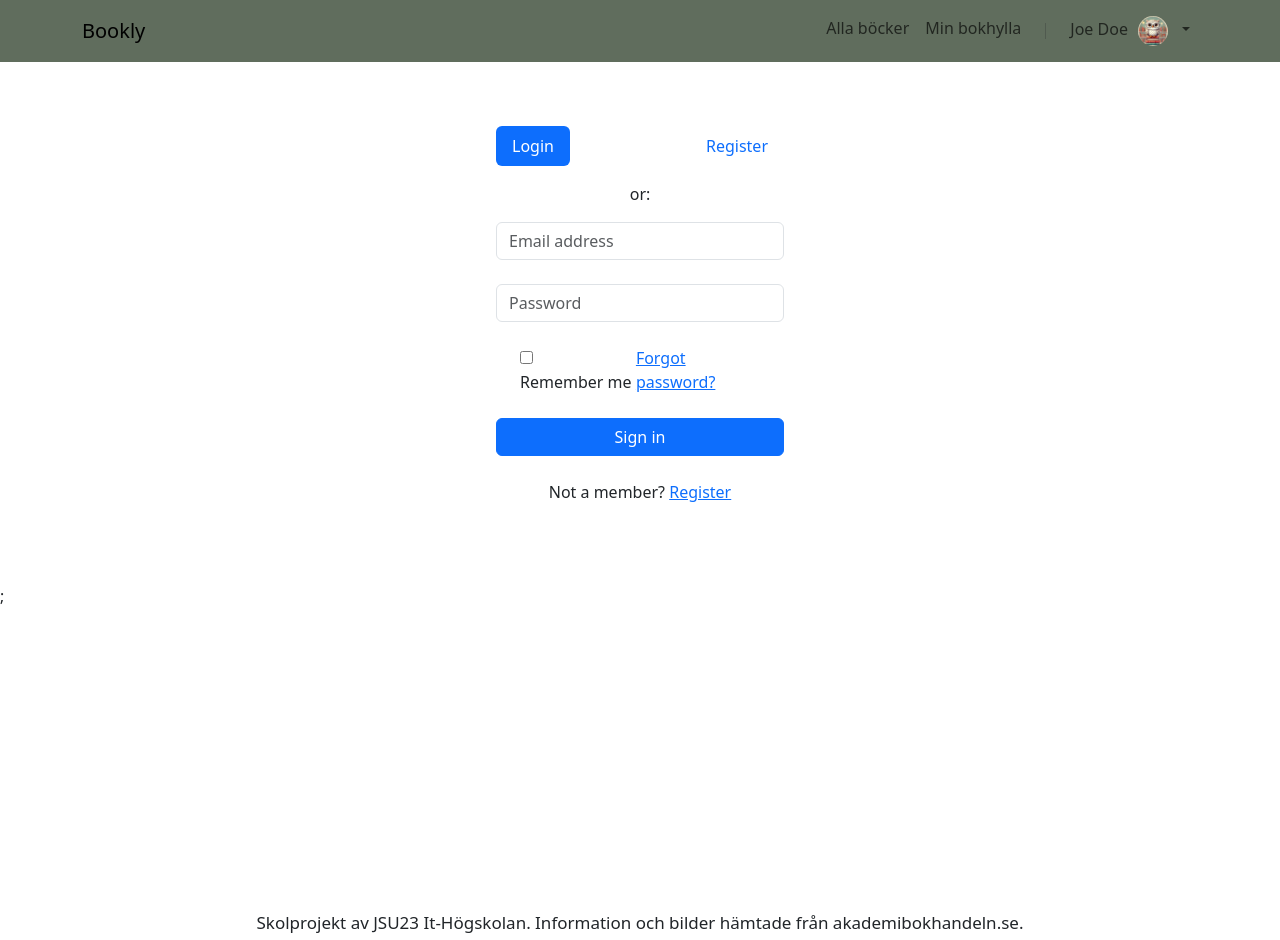
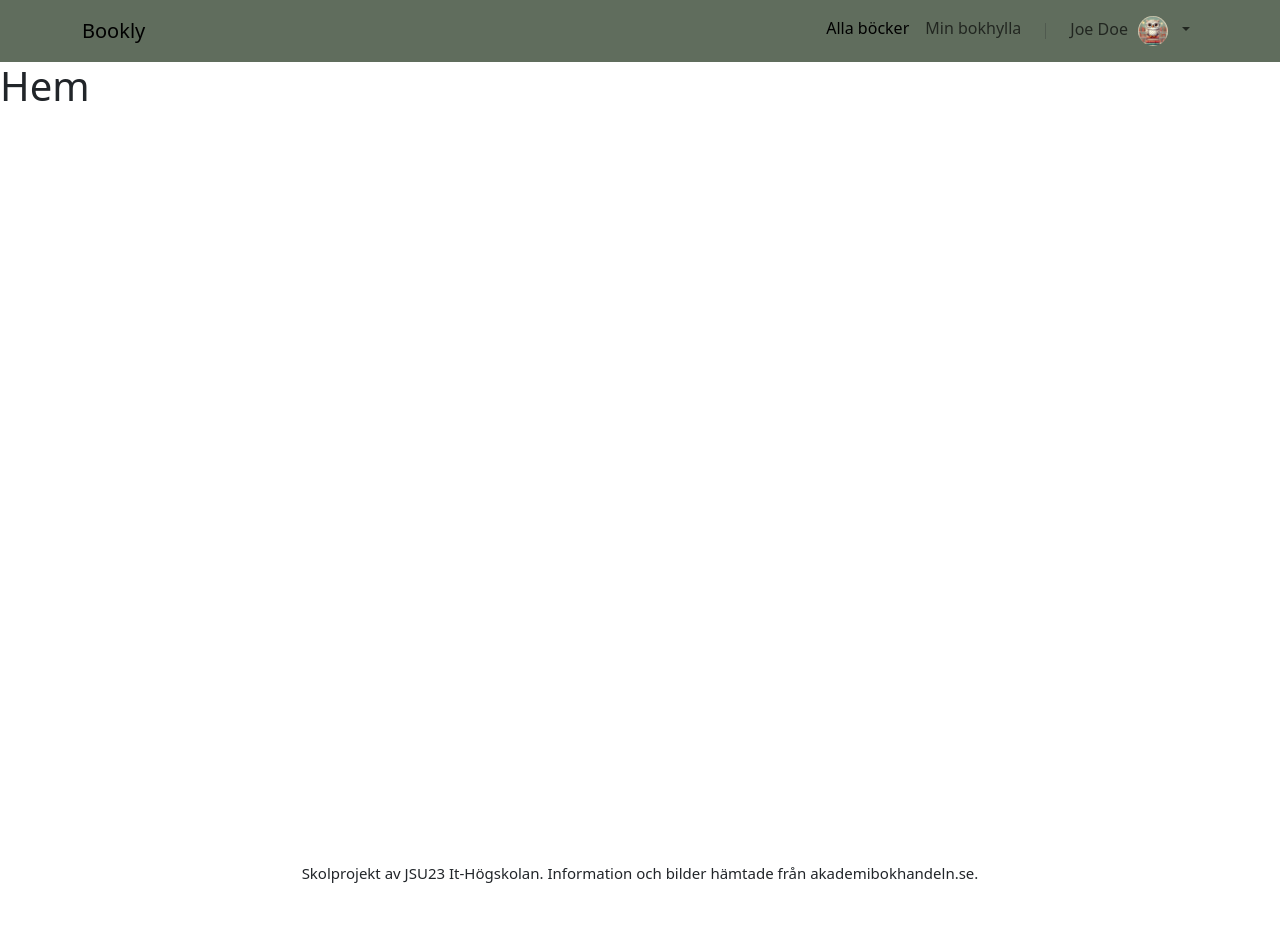
Before and after one commit to haijaa/Bookly, a React (Vite) app in the folder Frontend/: page / in a window 1280 px wide. After the commit the page ends 889 px from the top, so only its background shows below. Built offline with nearby package versions, Linux system fonts and the light colour scheme; the HTML template or start-up script is replaced by a standard one.

Commit message:
Router, links and pages-folder with components

```diff
--- a/Frontend/src/App.jsx
+++ b/Frontend/src/App.jsx
@@ -1,17 +1,41 @@
-import Login from "./components/LoginForm";
-import Footer from "./components/Footer";
-import NavBar from "./components/NavBar";
+import Footer from './components/Footer'
+import NavBar from './components/NavBar'
+import Home from './pages/Home'
+import Bookshelf from './pages/Bookshelf'
+import Settings from './pages/Settings'
+import { createHashRouter, Outlet, RouterProvider } from 'react-router-dom'
 
 function MyComponent() {
-  return (
+  const router = createHashRouter([
+    {
+      children: [
+        {
+          element: <Home />,
+          path: '/',
+        },
+        {
+          element: <Bookshelf />,
+          path: '/my-bookshelf',
+        },
+        {
+          element: <Settings />,
+          path: '/settings',
+        },
+      ],
+
+      element: (
         <>
           <NavBar />
           <main className="min-vh-100">
-        <Login />;
+            <Outlet />
           </main>
           <Footer />
         </>
-  );
+      ),
+    },
+  ])
+
+  return <RouterProvider router={router} />
 }
 
-export default MyComponent;
+export default MyComponent
--- a/Frontend/src/components/Footer.jsx
+++ b/Frontend/src/components/Footer.jsx
@@ -1,4 +1,4 @@
-import "bootstrap/dist/css/bootstrap.min.css";
+import 'bootstrap/dist/css/bootstrap.min.css'
 
 export default function Footer() {
   return (
@@ -6,12 +6,12 @@ export default function Footer() {
       <p
         className="mb-1 text-center"
         style={{
-          fontSize: 17,
+          fontSize: 15,
         }}
       >
         Skolprojekt av JSU23 It-Högskolan. Information och bilder hämtade från
         akademibokhandeln.se.
       </p>
     </footer>
-  );
+  )
 }
--- a/Frontend/src/components/NavBar.jsx
+++ b/Frontend/src/components/NavBar.jsx
@@ -1,19 +1,26 @@
-import Container from "react-bootstrap/Container";
-import Image from "react-bootstrap/Image";
-import Nav from "react-bootstrap/Nav";
-import Navbar from "react-bootstrap/Navbar";
-import NavDropdown from "react-bootstrap/NavDropdown";
-import profileImage from "../assets/booklyOwl.webp";
+import Container from 'react-bootstrap/Container'
+import Image from 'react-bootstrap/Image'
+import Nav from 'react-bootstrap/Nav'
+import Navbar from 'react-bootstrap/Navbar'
+import NavDropdown from 'react-bootstrap/NavDropdown'
+import profileImage from '../assets/booklyOwl.webp'
+import { NavLink } from 'react-router-dom'
 
 export default function NavBar() {
   return (
-    <Navbar expand="lg" style={{ backgroundColor: "#606D5D" }}>
+    <Navbar expand="lg" style={{ backgroundColor: '#606D5D' }}>
       <Container>
-        <Navbar.Brand href="#home">Bookly</Navbar.Brand>
+        <Navbar.Brand as={NavLink} to="/">
+          Bookly
+        </Navbar.Brand>
         <Nav className="d-flex justify-content-between">
           <span className="d-flex flex-row">
-            <Nav.Link href="#books">Alla böcker</Nav.Link>
-            <Nav.Link href="#my-book-shelf">Min bokhylla</Nav.Link>
+            <Nav.Link as={NavLink} to="/">
+              Alla böcker
+            </Nav.Link>
+            <Nav.Link as={NavLink} to="/my-bookshelf">
+              Min bokhylla
+            </Nav.Link>
           </span>
           <div className="vr m-auto ms-3 me-3" />
           <span>
@@ -26,12 +33,12 @@ export default function NavBar() {
                     id="basic-nav-dropdown"
                     src={profileImage}
                     roundedCircle
-                    style={{ width: "30px", margin: "0 10px" }}
+                    style={{ width: '30px', margin: '0 10px' }}
                   />
                 </span>
               }
             >
-              <NavDropdown.Item href="#settings">
+              <NavDropdown.Item as={NavLink} to="/settings">
                 Inställningar
               </NavDropdown.Item>
               <NavDropdown.Item href="#log-out">Logga ut</NavDropdown.Item>
@@ -40,5 +47,5 @@ export default function NavBar() {
         </Nav>
       </Container>
     </Navbar>
-  );
+  )
 }
--- /dev/null
+++ b/Frontend/src/pages/Bookshelf.jsx
@@ -0,0 +1,3 @@
+export default function Bookshelf() {
+  return <h1>Bokhylla</h1>
+}
--- /dev/null
+++ b/Frontend/src/pages/Home.jsx
@@ -0,0 +1,3 @@
+export default function Home() {
+  return <h1>Hem</h1>
+}
--- /dev/null
+++ b/Frontend/src/pages/Settings.jsx
@@ -0,0 +1,3 @@
+export default function Settings() {
+  return <h1>Inställningar</h1>
+}
```
Lines whose indentation alone changed are shown as unchanged.
